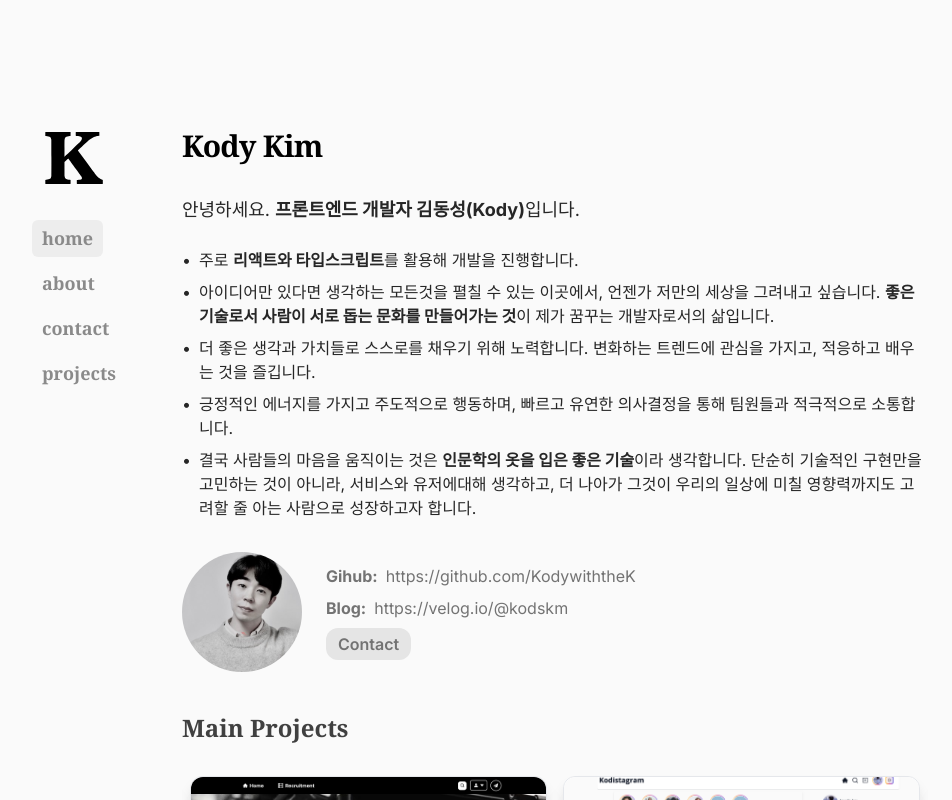
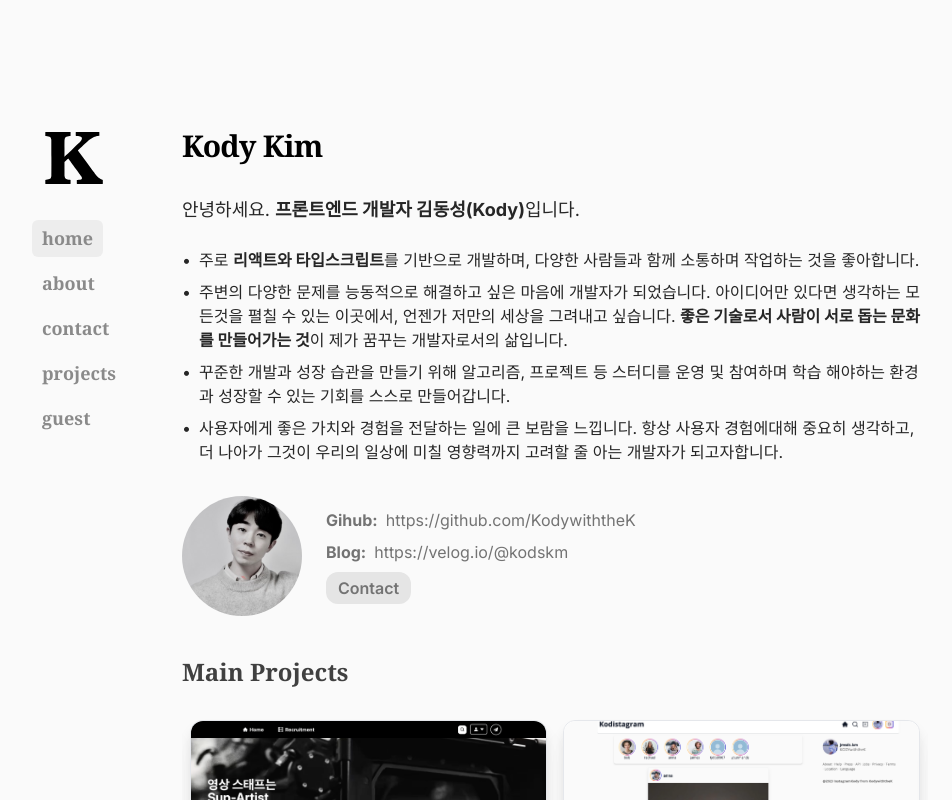
Before and after one commit to KodywiththeK/portfolio, a Next.js app: page / in a window 1280 px wide. Shown: the top 800 px of the page, without its empty margins (160-1112 px from the left). Built offline with nearby package versions, Linux system fonts and the light colour scheme; what prettier-plugin-tailwindcss would draw is missing.

Commit message:
home 수정

```diff
--- /dev/null
+++ b/src/app/guestbook/page.tsx
@@ -0,0 +1,5 @@
+import React from 'react'
+
+export default function GuestPage() {
+  return <div>page</div>
+}
--- a/src/app/page.tsx
+++ b/src/app/page.tsx
@@ -19,28 +19,22 @@ export default async function Home() {
         <li className="flex">
           <div className="mr-2">{'•'}</div>
           <div>
-            {'주로'} <b>{'리액트와 타입스크립트'}</b>를 활용해 개발을 진행합니다.
+            {'주로'} <b>{'리액트와 타입스크립트'}</b>를 기반으로 개발하며, 다양한 사람들과 함께 소통하며 작업하는 것을 좋아합니다.
           </div>
         </li>
         <li className="flex">
           <div className="mr-2">{'•'}</div>
           <div>
-            아이디어만 있다면 생각하는 모든것을 펼칠 수 있는 이곳에서, 언젠가 저만의 세상을 그려내고 싶습니다. <b>좋은 기술로서 사람이 서로 돕는 문화를 만들어가는 것</b>이 제가 꿈꾸는 개발자로서의 삶입니다.
+            주변의 다양한 문제를 능동적으로 해결하고 싶은 마음에 개발자가 되었습니다. 아이디어만 있다면 생각하는 모든것을 펼칠 수 있는 이곳에서, 언젠가 저만의 세상을 그려내고 싶습니다. <b>좋은 기술로서 사람이 서로 돕는 문화를 만들어가는 것</b>이 제가 꿈꾸는 개발자로서의 삶입니다.
           </div>
         </li>
         <li className="flex">
           <div className="mr-2">{'•'}</div>
-          <div>더 좋은 생각과 가치들로 스스로를 채우기 위해 노력합니다. 변화하는 트렌드에 관심을 가지고, 적응하고 배우는 것을 즐깁니다.</div>
+          <div>꾸준한 개발과 성장 습관을 만들기 위해 알고리즘, 프로젝트 등 스터디를 운영 및 참여하며 학습 해야하는 환경과 성장할 수 있는 기회를 스스로 만들어갑니다.</div>
         </li>
         <li className="flex">
           <div className="mr-2">{'•'}</div>
-          <div>긍정적인 에너지를 가지고 주도적으로 행동하며, 빠르고 유연한 의사결정을 통해 팀원들과 적극적으로 소통합니다.</div>
-        </li>
-        <li className="flex">
-          <div className="mr-2">{'•'}</div>
-          <div>
-            결국 사람들의 마음을 움직이는 것은 <b>인문학의 옷을 입은 좋은 기술</b>이라 생각합니다. 단순히 기술적인 구현만을 고민하는 것이 아니라, 서비스와 유저에대해 생각하고, 더 나아가 그것이 우리의 일상에 미칠 영향력까지도 고려할 줄 아는 사람으로 성장하고자 합니다.
-          </div>
+          <div>사용자에게 좋은 가치와 경험을 전달하는 일에 큰 보람을 느낍니다. 항상 사용자 경험에대해 중요히 생각하고, 더 나아가 그것이 우리의 일상에 미칠 영향력까지 고려할 줄 아는 개발자가 되고자합니다.</div>
         </li>
       </ul>
       <div className="my-8 flex flex-col items-start md:flex-row md:items-center">
--- a/src/components/NavigationBar.tsx
+++ b/src/components/NavigationBar.tsx
@@ -33,6 +33,12 @@ export default function NavigationBar() {
             {pathname.includes('/projects') && <div className="absolute inset-0 z-[-1] rounded-md bg-neutral-200 dark:bg-neutral-700"></div>}
           </span>
         </Link>
+        <Link href={'/guestbook'} className="flex rounded align-middle font-bold transition-all">
+          <span className="relative px-[10px] py-[5px] opacity-60 transition-all hover:opacity-100">
+            guest
+            {pathname === '/guestbook' && <div className="absolute inset-0 z-[-1] rounded-md bg-neutral-200 dark:bg-neutral-700"></div>}
+          </span>
+        </Link>
       </div>
     </nav>
   )
```
